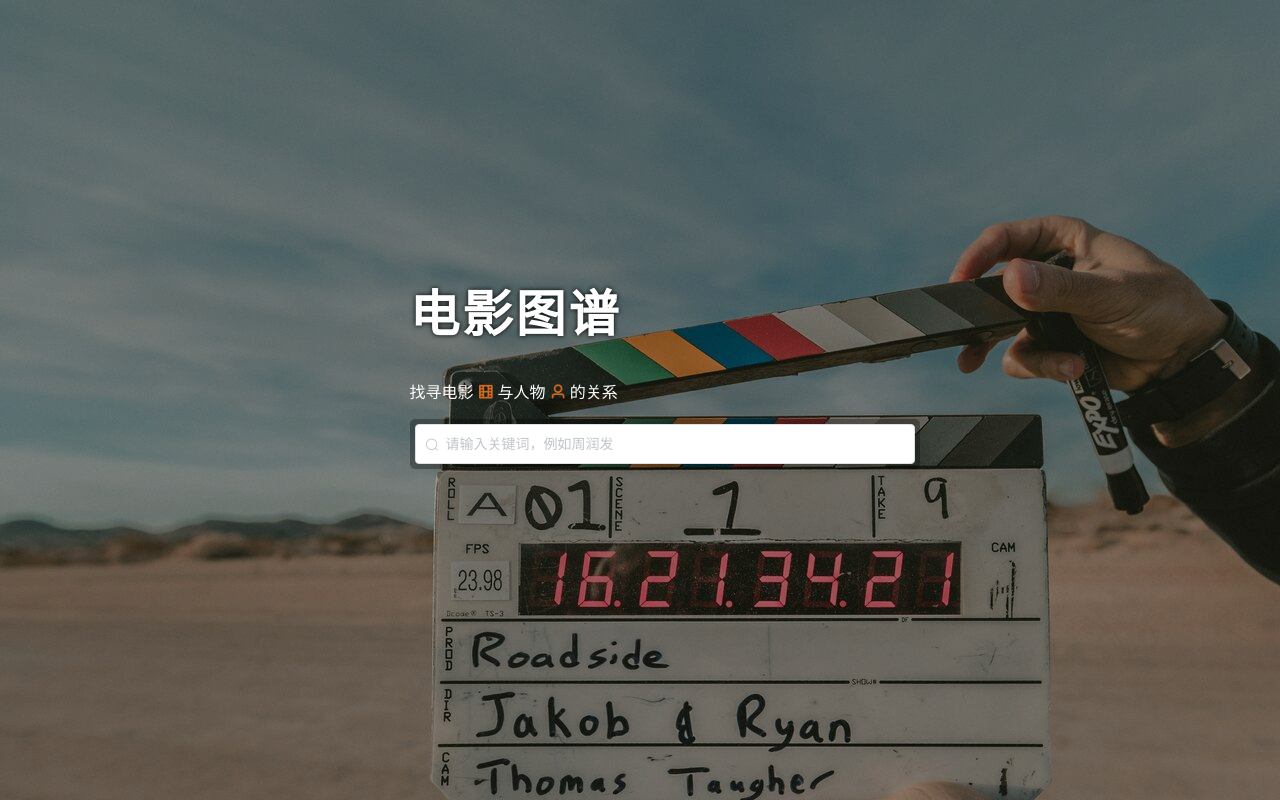
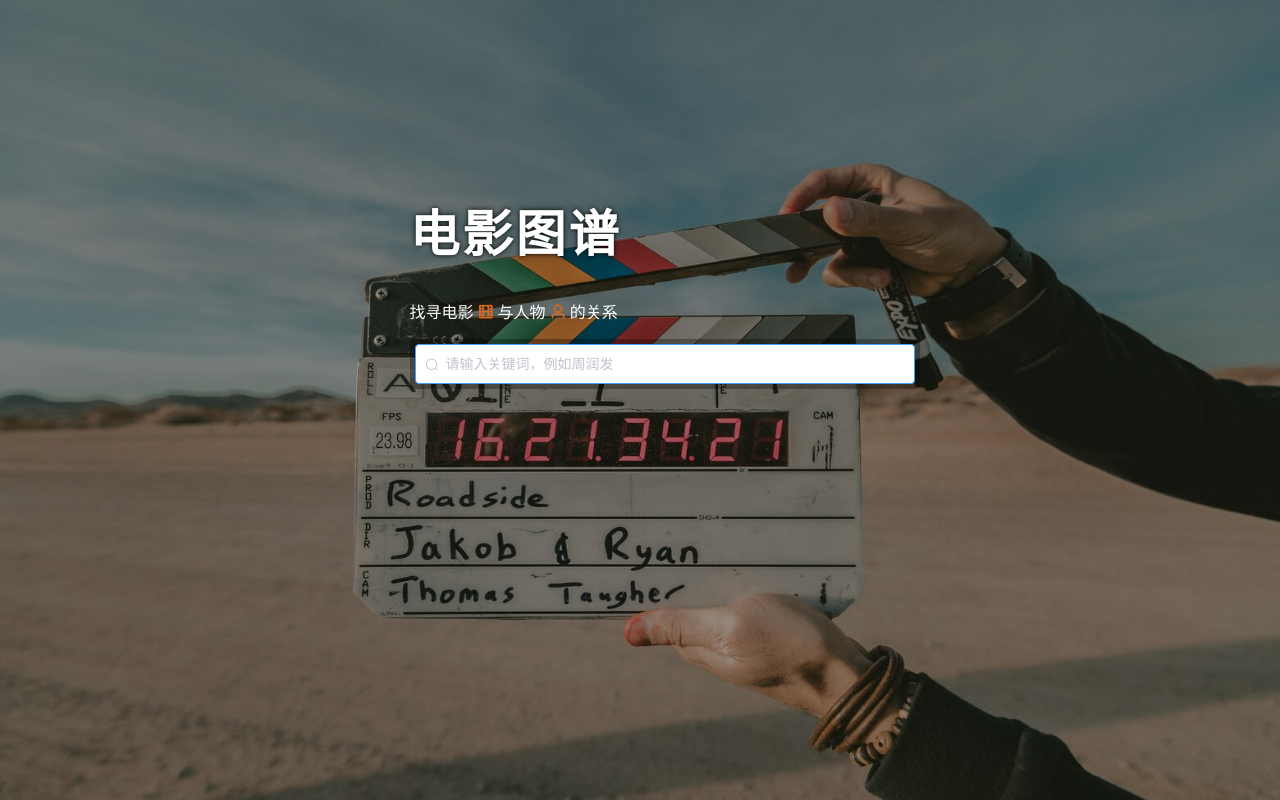
Before and after one commit to yuleicul/movie-kg-frontend, a Vue app: page /#/ in a window 1280 px wide. Built offline with nearby package versions, Linux system fonts and the light colour scheme.

Commit message:
fix: some blanks when scale

```diff
--- a/src/App.vue
+++ b/src/App.vue
@@ -11,7 +11,7 @@
 <style>
 html, body, #app, .home, .graph {
   height: 100%;
-  width: 100%
+  /* width: 1 */
 }
 
 body {
--- a/src/components/Network.vue
+++ b/src/components/Network.vue
@@ -198,9 +198,9 @@ export default {
     theme() {
       if (this.svgTheme === "light") {
         return {
-          bgcolor: "rgba(255, 255, 255, 0.8)",
-          nodeStroke: "white",
-          linkStroke: "gray",
+          bgcolor: "rgba(255,255,240,0.5)",
+          nodeStroke: "black",
+          linkStroke: "rgba(50,50,100,0.5)",
           textFill: "black"
         };
       } else {
@@ -646,7 +646,7 @@ svg {
   /* height: 40px; */
   background-color: rgba(75, 75, 75, 0.596);
   border-radius: 10px;
-  color: white;
+  color:white;
   padding: 10px;
 }
 </style>
--- a/src/views/Home.vue
+++ b/src/views/Home.vue
@@ -2,15 +2,34 @@
   <div class="home">
     <div class="filter"></div>
 
-    <div class="head" :style="{top: this.headTop}">
+    <div class="index" v-if="!showMain">
       <div>
-        <h1 class="title" v-if="showTitle">电影图谱</h1>
-        <p class="summary" v-if="showTitle">
+        <h1 class="title">电影图谱</h1>
+        <p class="summary">
           找寻电影
           <i class="el-icon-film"/> 与人物
           <i class="el-icon-user"/> 的关系
         </p>
       </div>
+      <div class="search-container">
+        <el-input
+          :autofocus="true"
+          placeholder="请输入关键词，例如周润发"
+          prefix-icon="el-icon-search"
+          v-model="searchKey"
+          @keyup.enter.native="search"
+          :style="{width: '500px'}"
+        ></el-input>
+      </div>
+      <!-- <button @click="search">搜索</button> -->
+    </div>
+
+    <div class="main" v-if="showMain">
+      <div class="head">
+        <div class="logo">
+          <h1>电影图谱</h1>
+        </div>
+
         <div class="search-container">
           <el-input
             placeholder="请输入关键词，例如周润发"
@@ -20,32 +39,34 @@
             :style="{width: '500px'}"
           ></el-input>
         </div>
-      <!-- <button @click="search">搜索</button> -->
+
+        <div class="labels">
+          <el-button type="primary" plain size="small">信息按钮</el-button>
+          <el-button type="primary" plain size="small">信息按钮</el-button>
+          <el-button type="primary" plain size="small">信息按钮</el-button>
+          <el-button type="primary" plain size="small">信息按钮</el-button>
+          <el-button type="primary" plain size="small">信息按钮</el-button>
         </div>
-      <el-button v-if="showContent" icon="el-icon-s-operation" circle @click="showSettingCard=!showSettingCard" class="setting"></el-button>
 
+        <el-button icon="el-icon-s-operation" circle @click="showSettingCard=!showSettingCard"></el-button>
+      </div>
 
-     <el-card v-if="showSettingCard" class="setting-box-card setting" >
+      <el-card class="setting-box-card setting" v-if="showSettingCard">
         <div slot="header" class="clearfix">
           <span>设置</span>
-          <el-button style="float: right; padding: 3px 0" type="text" @click="showSettingCard=!showSettingCard">关闭</el-button>
+          <el-button
+            style="float: right; padding: 3px 0"
+            type="text"
+            @click="showSettingCard=!showSettingCard"
+          >关闭</el-button>
+        </div>节点大小
+        <el-slider v-model="nodeSize" show-input :max="50"></el-slider>边粗细
+        <el-slider v-model="linkWidth" show-input :max="20"></el-slider>边长度
+        <el-slider v-model="linkDistance" show-input :max="300" :step="50"></el-slider>
+        <br>
+        <div>
+          <el-switch v-model="svgTheme" active-text="黑暗模式" inactive-text="明亮模式"></el-switch>
         </div>
-        节点大小
-        <el-slider v-model="nodeSize" show-input :max="50"></el-slider>
-        边粗细
-        <el-slider v-model="linkWidth" show-input :max="20" ></el-slider>
-        边长度
-         <el-slider v-model="linkDistance" show-input :max="300" :step="50" ></el-slider>
-    <br />
-    <div>
-      <el-switch
-  v-model="svgTheme"
-  active-text="黑暗模式"
-  inactive-text="明亮模式">
-</el-switch>
-</div>
-
-
       </el-card>
 
       <div v-if="showContent" class="content">
@@ -107,9 +128,11 @@
           ></network>
         </div>
       </div>
-    <div v-if="showNothingFound" class="nothing-found">
+      <!-- <div v-if="showNothingFound" class="nothing-found"> -->
+      <div v-else class="nothing-found">
         <i class="el-icon-circle-close"/>
         没有找到任何内容
+      </div>
     </div>
   </div>
 </template>
@@ -120,6 +143,7 @@ import axios from "axios";
 
 export default {
   name: "home",
+
   components: {
     Network
   },
@@ -146,10 +170,13 @@ export default {
       svgTheme: true,
       nodeIds: [], // 用于判断重复节点
       searchKey: "",
-      headTop: "30%",
+      // headTop: "30%",
+      // headMoveX: 0,
+      // headMoveY: 0,
+      showMain: false,
       showContent: false,
       showNothingFound: false,
-      showTitle: true,
+      // showTitle: true,
       highlightNodes: [],
       showSettingCard: false
     };
@@ -188,10 +215,12 @@ export default {
     //   this.highlightNodeId = id
     // },
     search() {
-      this.headTop = "10px";
+      // this.headMoveX = "-200px";
+      // this.headMoveY = "-230px";
+      this.showMain = true;
       this.showContent = true;
-      this.showNothingFound = false;
-      this.showTitle = false;
+      // this.showNothingFound = false;
+      // this.showTitle = false;
       // axios
       //   .get(`/api/${this.searchKey}`)
       //   .then(res => {
@@ -241,9 +270,12 @@ ul {
   list-style-type: none;
 }
 .home {
+  /* background-color: gray; */
   background-image: url(/bg.jpg);
-  background-repeat: repeat;
-  overflow: hidden;
+  -moz-background-size: 100% 100%;
+  background-size: 100% 100%;
+  /* background-repeat: repeat; */
+  /* overflow: auto; */
 }
 
 .filter {
@@ -253,16 +285,29 @@ ul {
   background-color: rgba(0, 0, 0, 0.37);
 }
 
-.head {
+.index {
   width: 400px;
   position: absolute;
-  /* top: 30%; */
+  top: 20%;
   left: 32%;
   color: rgb(255, 255, 255);
   /* margin: 0 auto; */
 }
+
+.main {
+  position: absolute;
+  width: 100%;
+  overflow: auto;
+}
+
+.head {
+  display: flex;
+  justify-content: space-around;
+  align-items: center;
+}
+
 .content {
-  position: absolute;
+  /* position: absolute; */
   /* left: 50%; */
   /* width: 100%; */
   /* height: 100%; */
@@ -285,11 +330,7 @@ ul {
   position: relative;
   width: 380px;
   max-height: 700px;
-
-
 }
-
-
 
 .rate-star {
   /* padding: 12px; */
@@ -330,18 +371,19 @@ ul {
 }
 
 .search-container {
+  /* height: 40px; */
   width: 500px;
   padding: 5px;
   background: rgba(0, 0, 0, 0.3);
   border-radius: 5px;
 }
-.head-enter-active,
+/* .head-enter-active,
 .head-leave-active {
   transition: opacity 0.5s;
 }
-.head-enter, .head-leave-to /* .head-leave-active below version 2.1.8 */ {
+.head-enter, .head-leave-to  {
   opacity: 0;
-}
+} */
 .nothing-found {
   position: absolute;
   top: 150px;
@@ -362,7 +404,5 @@ ul {
   /* position: relative; */
   width: 380px;
   max-height: 700px;
-
-
 }
 </style>
```
Lines whose indentation alone changed are shown as unchanged.
